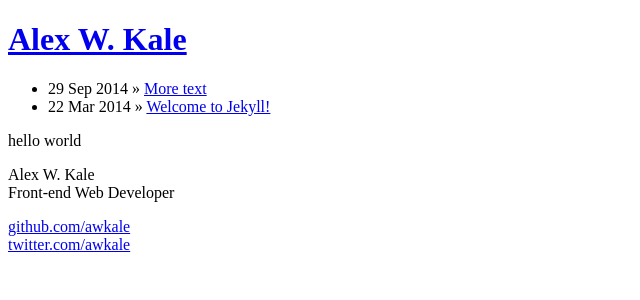
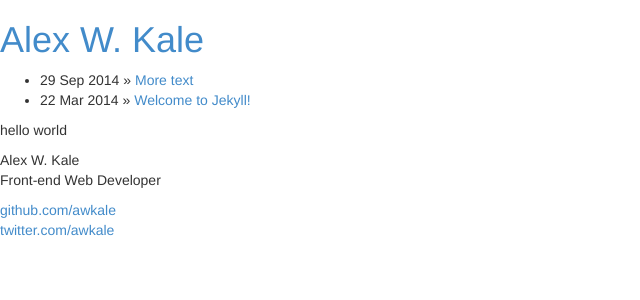
Before and after one commit to awkale/awkale.github.io, a Jekyll site: the page built from index.html, in a window 1280 px wide. Shown: the top 300 px of the page, without its empty margins (0-640 px from the left). Built offline with Jekyll 4.4.1, drawn with Linux system fonts in a browser that asks for light colours; nearby versions of some CDN libraries; Markdown is read by kramdown in place of the engine named in the settings.

Commit message:
fix css url

```diff
--- a/_includes/head.html
+++ b/_includes/head.html
@@ -5,9 +5,9 @@
     <meta name="viewport" content="width=device-width">
 
     <!-- syntax highlighting CSS -->
-    <link rel="stylesheet" href="/css/syntax.css">
+    <link rel="stylesheet" href="assets/css/syntax.css">
 
     <!-- Custom CSS -->
-    <link rel="stylesheet" href="/css/main.css">
+    <link rel="stylesheet" href="assets/css/main.css">
 
 </head>
```
